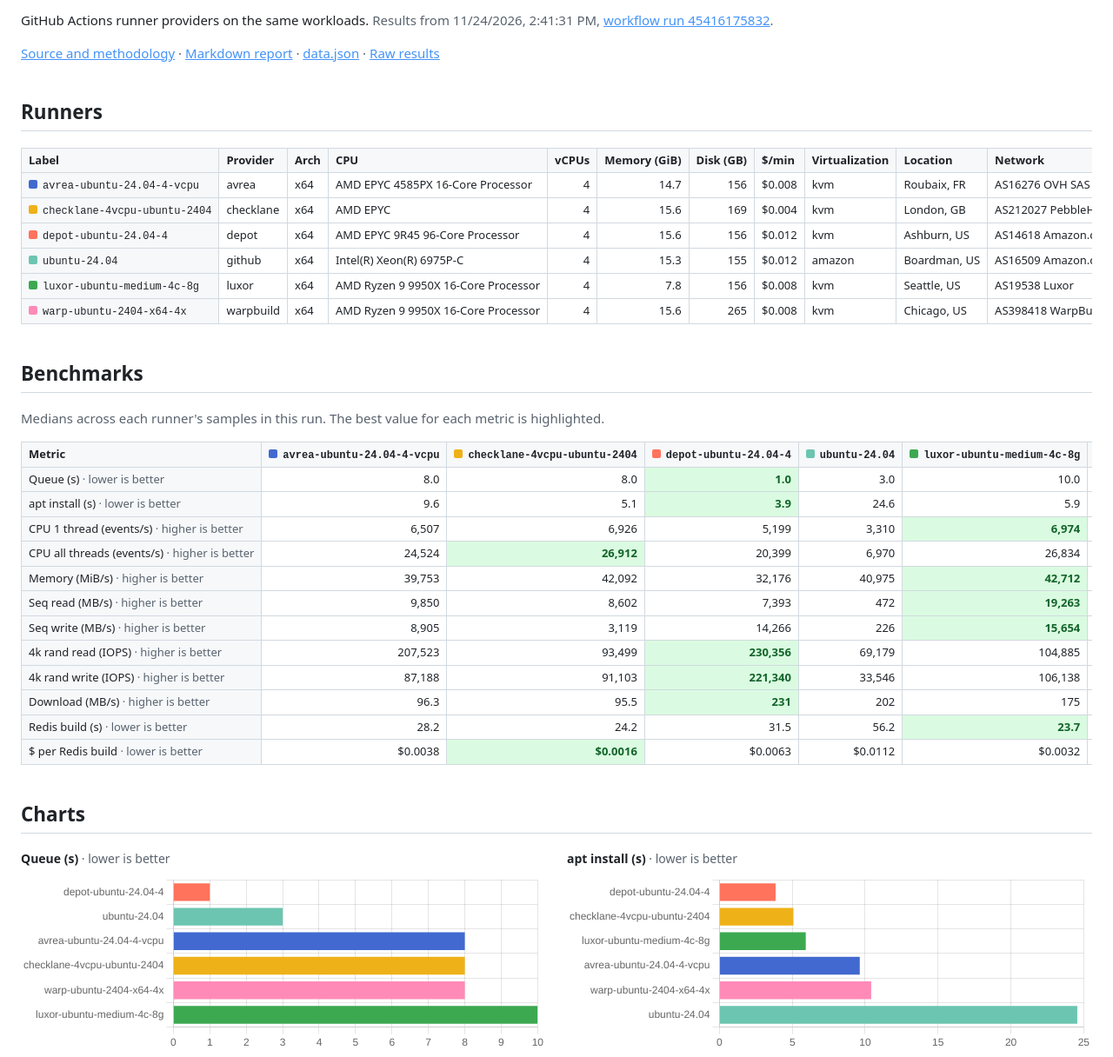
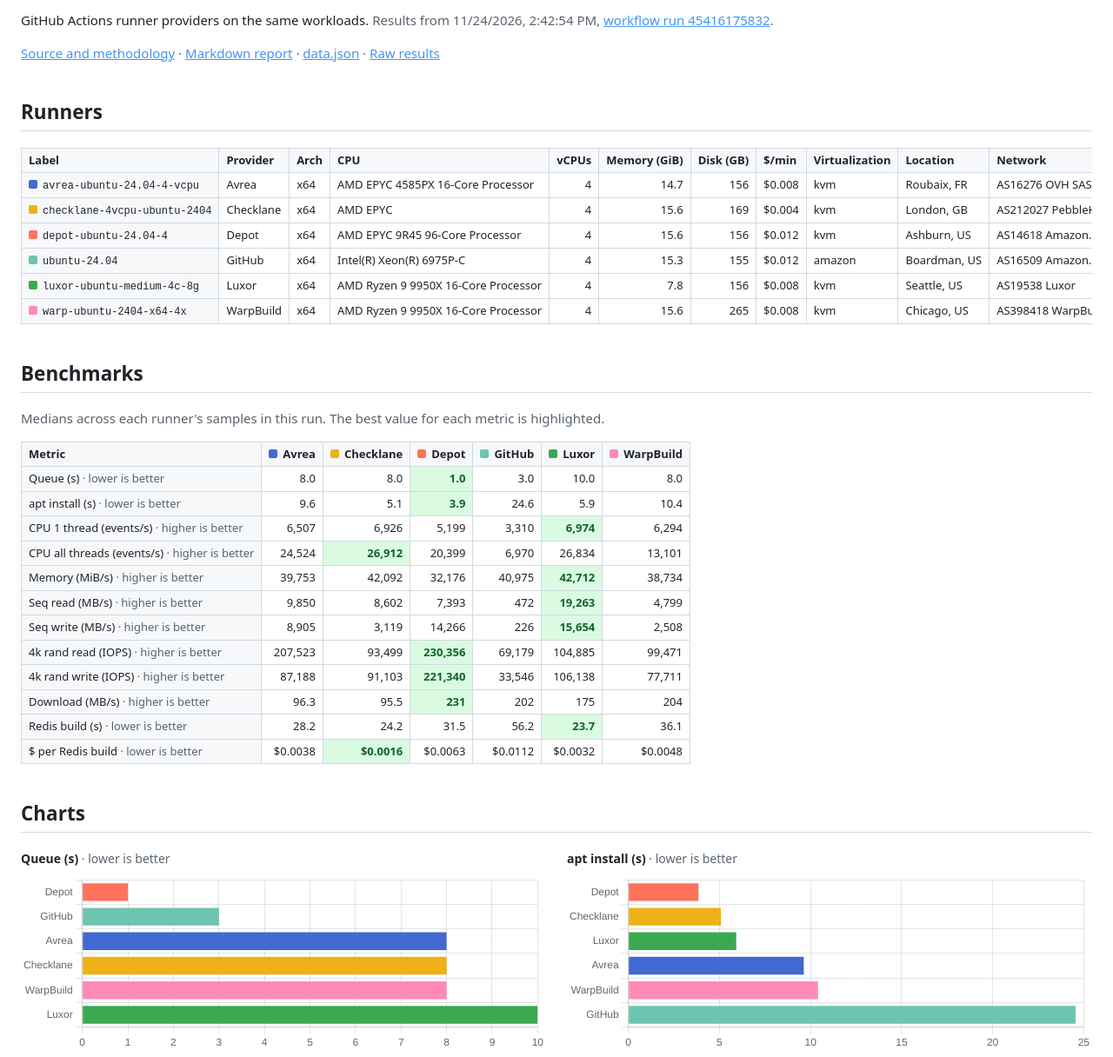
Before and after one commit to FlameWill/runnersbench, a plain HTML site: page index.html in a window 1280 px wide. Shown: the part 84-1300 px from the top of the page at 87% size. Drawn offline with nearby package versions, Linux system fonts and the light colour scheme.

Commit message:
Show provider names

```diff
--- a/app.js
+++ b/app.js
@@ -22,9 +22,21 @@ function textCell(text, className = "") {
   return el("td", { className, textContent: text ?? "–" });
 }
 
-function runnerCell(runner, color, tag = "td") {
-  return el(tag, {}, el("span", { className: "swatch", style: `background:${color(runner.provider)}` }),
+function runnerCell(runner, color) {
+  return el("td", {}, el("span", { className: "swatch", style: `background:${color(runner.provider)}` }),
     el("code", { textContent: runner.label }));
+}
+
+function providerCell(runner, color) {
+  return el("th", { title: runner.label }, el("span", { className: "swatch", style: `background:${color(runner.provider)}` }),
+    runner.provider_name);
+}
+
+function hint(metric) {
+  const text = metric.higher_is_better ? "higher is better" : "lower is better";
+  const node = el("span", { className: "hint", title: text, textContent: text });
+  node.dataset.short = metric.higher_is_better ? "↑" : "↓";
+  return node;
 }
 
 function best(runners, metric) {
@@ -39,7 +51,7 @@ function renderTables(data, color) {
     document.getElementById("runners"),
     ["Label", "Provider", "Arch", "CPU", "vCPUs", "Memory (GiB)", "Disk (GB)", "$/min", "Virtualization", "Location", "Network", "Samples"],
     runners.map((r) => [
-      runnerCell(r, color), textCell(r.provider), textCell(r.arch), textCell(r.cpu_models.join(", ")),
+      runnerCell(r, color), textCell(r.provider_name), textCell(r.arch), textCell(r.cpu_models.join(", ")),
       textCell(r.vcpus, "num"), textCell(r.memory_gib, "num"), textCell(r.disk_gb, "num"),
       textCell(r.price_per_minute === null ? null : `$${r.price_per_minute}`, "num"), textCell(r.virtualization),
       textCell(r.location), textCell(r.network), textCell(r.sample_count, "num"),
@@ -49,9 +61,9 @@ function renderTables(data, color) {
   const bests = Object.fromEntries(metrics.map((m) => [m.key, best(runners, m)]));
   table(
     document.getElementById("benchmarks"),
-    ["Metric", ...runners.map((r) => runnerCell(r, color, "th"))],
+    ["Metric", ...runners.map((r) => providerCell(r, color))],
     metrics.map((m) => [
-      el("td", {}, m.label, el("span", { className: "hint", textContent: m.higher_is_better ? "higher is better" : "lower is better" })),
+      el("td", {}, m.label, hint(m)),
       ...runners.map((r) => {
         const value = r.medians[m.key];
         return textCell(fmt(value, m), value !== null && value === bests[m.key] ? "num best" : "num");
@@ -73,7 +85,7 @@ function renderBarCharts(data, color) {
     new Chart(canvas, {
       type: "bar",
       data: {
-        labels: runners.map((r) => r.label),
+        labels: runners.map((r) => r.provider_name),
         datasets: [{
           data: runners.map((r) => r.medians[metric.key]),
           backgroundColor: runners.map((r) => color(r.provider)),
--- a/data.json
+++ b/data.json
@@ -1,5 +1,5 @@
 {
- "generated_at": "2026-11-24T14:41:31.813431+00:00",
+ "generated_at": "2026-11-24T14:42:54.316585+00:00",
  "sample_count": 6,
  "runs": [
   {
@@ -72,6 +72,7 @@
  "runners": [
   {
    "provider": "avrea",
+   "provider_name": "Avrea",
    "label": "avrea-ubuntu-24.04-4-vcpu",
    "arch": "x64",
    "price_per_minute": 0.008,
@@ -102,6 +103,7 @@
   },
   {
    "provider": "checklane",
+   "provider_name": "Checklane",
    "label": "checklane-4vcpu-ubuntu-2404",
    "arch": "x64",
    "price_per_minute": 0.004,
@@ -132,6 +134,7 @@
   },
   {
    "provider": "depot",
+   "provider_name": "Depot",
    "label": "depot-ubuntu-24.04-4",
    "arch": "x64",
    "price_per_minute": 0.012,
@@ -162,6 +165,7 @@
   },
   {
    "provider": "github",
+   "provider_name": "GitHub",
    "label": "ubuntu-24.04",
    "arch": "x64",
    "price_per_minute": 0.012,
@@ -192,6 +196,7 @@
   },
   {
    "provider": "luxor",
+   "provider_name": "Luxor",
    "label": "luxor-ubuntu-medium-4c-8g",
    "arch": "x64",
    "price_per_minute": 0.008,
@@ -222,6 +227,7 @@
   },
   {
    "provider": "warpbuild",
+   "provider_name": "WarpBuild",
    "label": "warp-ubuntu-2404-x64-4x",
    "arch": "x64",
    "price_per_minute": 0.008,
--- a/index.html
+++ b/index.html
@@ -4,9 +4,9 @@
   <meta charset="utf-8">
   <meta name="viewport" content="width=device-width, initial-scale=1">
   <title>CI runner benchmarks</title>
-  <link rel="stylesheet" href="style.css?v=45416175832">
+  <link rel="stylesheet" href="style.css?v=1795531423">
   <script src="https://cdn.jsdelivr.net/npm/chart.js@4.6.1/dist/chart.umd.min.js" defer></script>
-  <script src="app.js?v=45416175832" defer></script>
+  <script src="app.js?v=1795531423" defer></script>
 </head>
 <body>
   <header>
--- a/style.css
+++ b/style.css
@@ -72,7 +72,8 @@ code { font-size: 12px; }
   table { font-size: 12px; }
   th, td { padding: 3px 6px; }
   #benchmarks th, #benchmarks td:first-child { white-space: normal; }
-  #benchmarks th code { word-break: break-all; }
-  .hint { display: block; font-size: 11px; }
-  .hint::before { content: none; }
+  #benchmarks thead th { white-space: nowrap; }
+  #benchmarks td:first-child { min-width: 9em; }
+  .hint { font-size: 0; }
+  .hint::before { content: " " attr(data-short); font-size: 12px; }
 }
```
Also changed, not shown: results.json (+12 -6 lines).
